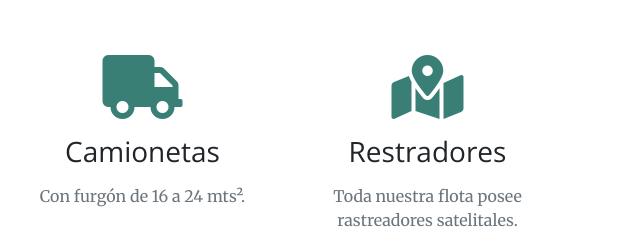
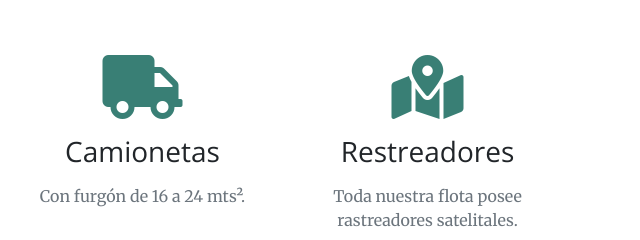
Before and after one commit to transportesbenja/transportesbenja, a plain HTML site: page index.html in a window 1280 px wide. Shown: the part 1580-1820 px from the top of the page, 640-1280 px from the left. Drawn offline with nearby package versions, Linux system fonts and the light colour scheme.

Commit message:
index.html editado a través de la web en Bitbucket

```diff
--- a/index.html
+++ b/index.html
@@ -118,7 +118,7 @@
             <div class="col-lg-3 col-md-6 text-center">
                 <div class="service-box mt-5 mx-auto">
                     <i class="fas fa-4x fa-map-marked-alt text-primary mb-3 sr-icon-4"></i>
-                    <h3 class="mb-3">Restradores</h3>
+                    <h3 class="mb-3">Restreadores</h3>
                     <p class="text-muted mb-0">Toda nuestra flota posee rastreadores satelitales.</p>
                 </div>
             </div>
```
